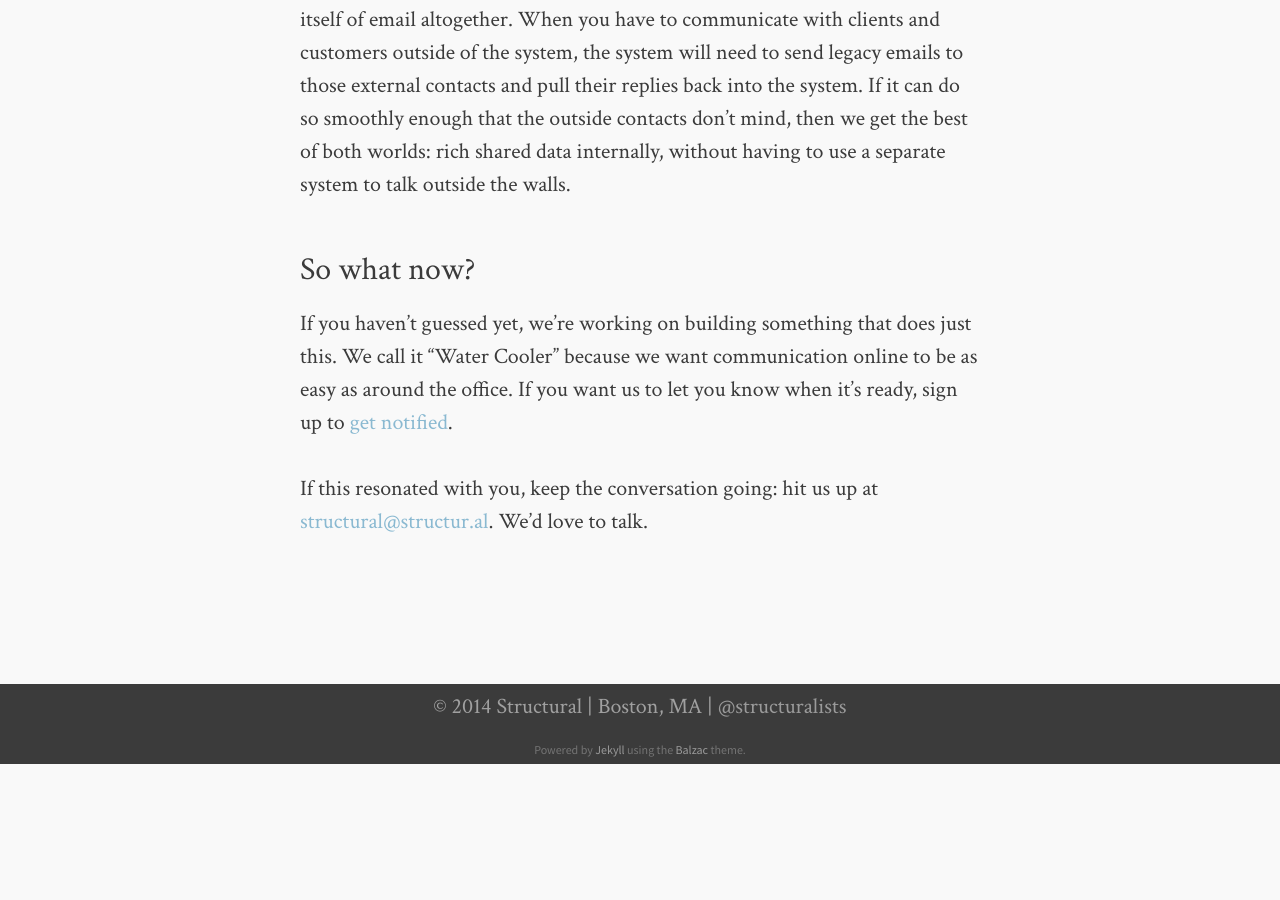
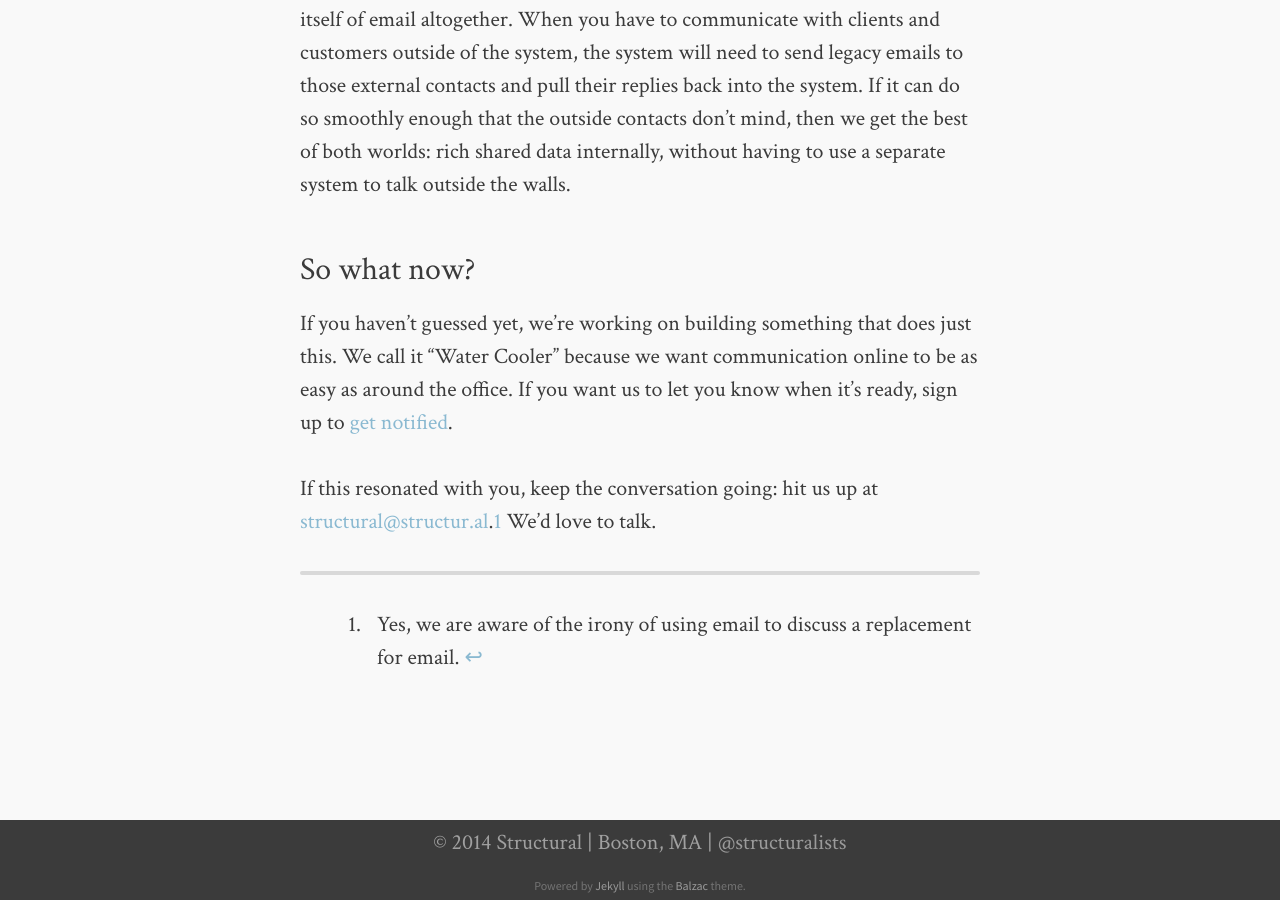
Before and after one commit to Structural/structural.github.io, a Jekyll site: the page built from _posts/2014-01-10-after-email.md, in a window 1280 px wide and 900 px high, scrolled down 4163 px. Built offline with Jekyll 4.4.1, drawn with Linux system fonts in a browser that asks for light colours; before the commit the page ends 4927 px from its top, so only the background shows below that.

Commit message:
Update 2014-01-10-after-email.md
add a footnote about using email

```diff
--- a/_posts/2014-01-10-after-email.md
+++ b/_posts/2014-01-10-after-email.md
@@ -56,4 +56,8 @@ Just as smartphones still make phone calls, such a system won’t be able to rid
 
 If you haven’t guessed yet, we’re working on building something that does just this.  We call it “Water Cooler” because we want communication online to be as easy as around the office.  If you want us to let you know when it’s ready, sign up to [get notified](https://docs.google.com/forms/d/15BSfBgGhpcOQv4P7zybUC73ts6q7nWeaJ855yREDnSk/viewform).
 
-If this resonated with you, keep the conversation going: hit us up at [structural@structur.al](mailto:structural@structur.al).  We’d love to talk.
+If this resonated with you, keep the conversation going: hit us up at [structural@structur.al](mailto:structural@structur.al).[^1]  We’d love to talk.
+
+---
+
+[^1]: Yes, we are aware of the irony of using email to discuss a replacement for email.
```
